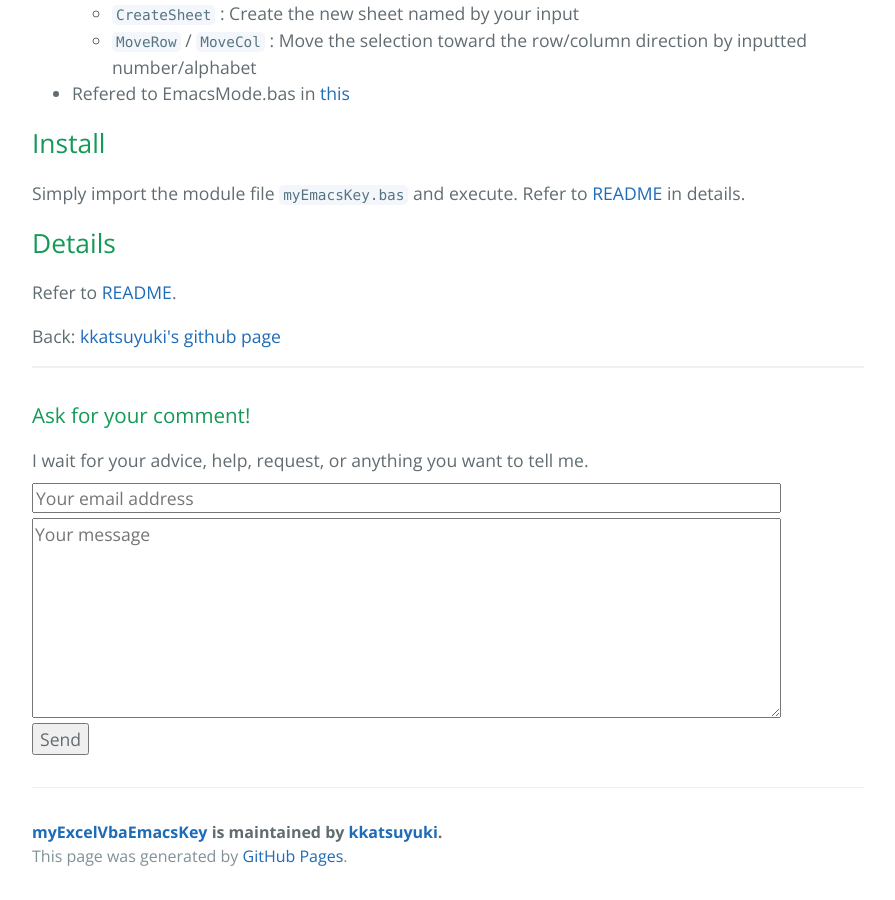
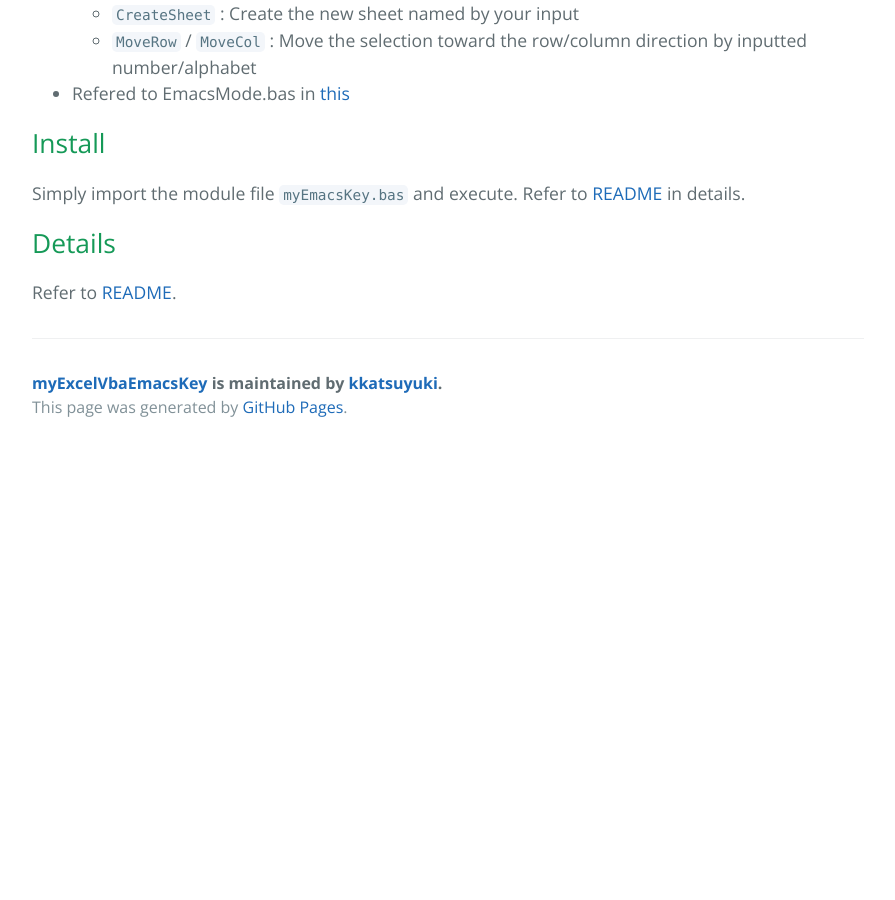
Before and after one commit to kkatsuyuki/myExcelVbaEmacsKey, a Jekyll site: the page built from docs/index.html, in a window 1280 px wide and 900 px high, scrolled down 861 px. Shown: the whole window, without its empty margins (192-1087 px from the left). Built offline with Jekyll 4.4.1, drawn with Linux system fonts in a browser that asks for light colours; after the commit the page ends 1312 px from its top, so only the background shows below that.

Commit message:
delete the question form and the link to my github page

```diff
--- a/docs/_includes/my-footer.html
+++ /dev/null
@@ -1,12 +0,0 @@
-Back: <a href="https://kkatsuyuki.github.io/">kkatsuyuki's github page</a>
-
-<hr>
-
-<h3>Ask for your comment!</h3>
-I wait for your advice, help, request, or anything you want to tell me.
-<form method="POST" action="https://formspree.io/katsuyuki2388@gmail.com">
-    <input type="email" name="email" placeholder="Your email address">
-    <input type="hidden" name="_subject" value="{{ site.title  }}: New submission!" />
-    <textarea name="message" placeholder="Your message"></textarea>
-    <button type="submit">Send</button>
-</form>
--- a/docs/_layouts/default.html
+++ b/docs/_layouts/default.html
@@ -10,8 +10,6 @@
 
             {{ content }}
 
-            {% include my-footer.html %}
-
             {% include page-footer.html %}
 
         </section>
--- a/docs/index.html
+++ b/docs/index.html
@@ -1,9 +1,9 @@
 ---
 layout: default
 ---
-<div id="outline-container-org7636d9a" class="outline-2">
-<h2 id="org7636d9a">Motivation</h2>
-<div class="outline-text-2" id="text-org7636d9a">
+<div id="outline-container-org758b41d" class="outline-2">
+<h2 id="org758b41d">Motivation</h2>
+<div class="outline-text-2" id="text-org758b41d">
 <p>
 I think many Emacs users often feel not user-friendly to use the software
 where we cannot use Emacs-like keybindings.
@@ -15,10 +15,9 @@ to use Excel with less stress.
 </p>
 </div>
 </div>
-
-<div id="outline-container-org285f3d8" class="outline-2">
-<h2 id="org285f3d8">Features</h2>
-<div class="outline-text-2" id="text-org285f3d8">
+<div id="outline-container-org86ccf8a" class="outline-2">
+<h2 id="org86ccf8a">Features</h2>
+<div class="outline-text-2" id="text-org86ccf8a">
 <ul class="org-ul">
 <li>Emacs-like selection moving (forward: <code>C-f</code>, backward: <code>C-b</code>, next: <code>C-n</code>, previous: <code>C-p</code>)</li>
 <li>Move end/start in the active row (end: <code>C-e</code>, start: <code>C-a</code>)</li>
@@ -35,20 +34,18 @@ to use Excel with less stress.
 </ul>
 </div>
 </div>
-
-<div id="outline-container-org0249d9c" class="outline-2">
-<h2 id="org0249d9c">Install</h2>
-<div class="outline-text-2" id="text-org0249d9c">
+<div id="outline-container-orge474a36" class="outline-2">
+<h2 id="orge474a36">Install</h2>
+<div class="outline-text-2" id="text-orge474a36">
 <p>
 Simply import the module file <code>myEmacsKey.bas</code> and execute.
 Refer to <a href="https://github.com/kkatsuyuki/myExcelVbaEmacsKey">README</a> in details.
 </p>
 </div>
 </div>
-
-<div id="outline-container-org0c8db03" class="outline-2">
-<h2 id="org0c8db03">Details</h2>
-<div class="outline-text-2" id="text-org0c8db03">
+<div id="outline-container-org3362024" class="outline-2">
+<h2 id="org3362024">Details</h2>
+<div class="outline-text-2" id="text-org3362024">
 <p>
 Refer to <a href="https://github.com/kkatsuyuki/myExcelVbaEmacsKey">README</a>.
 </p>
```
Also changed, not shown: 1 other file.
